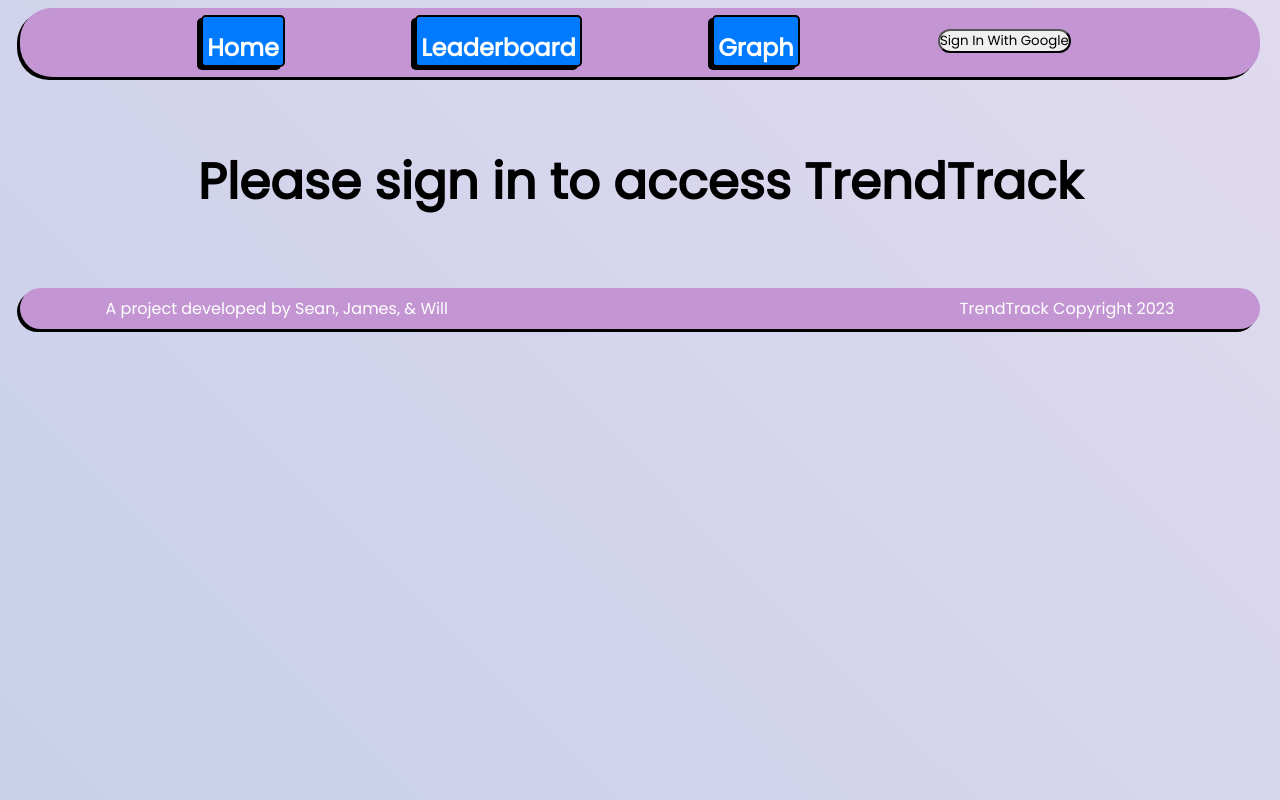
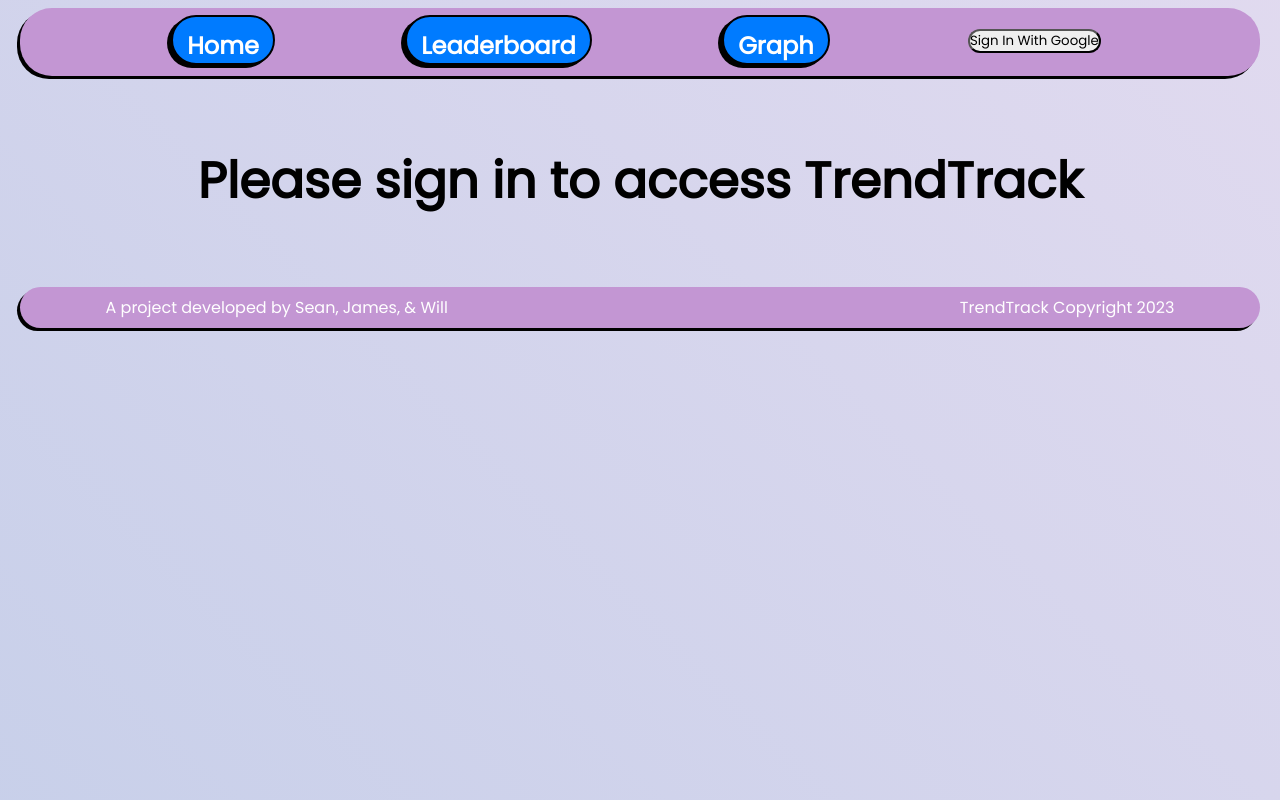
Before and after one commit to SeanRMcC/Hack-Harvard-2023, a React (Create React App) app: page / in a window 1280 px wide. Built offline with nearby package versions, Linux system fonts and the light colour scheme; no server answers.

Commit message:
minor UI changes

```diff
--- a/src/styles.css
+++ b/src/styles.css
@@ -62,9 +62,12 @@ nav ul {
 }
 
 .noConnect {
-  padding-top: 0.8rem;
+  padding-top: 0.7rem;
+  padding-left:10px;
+  padding-right:10px;
+  margin-bottom: 5px;
   border: 0.125rem solid black;
-  border-radius: 0.3rem;
+  border-radius: 2rem;
   background-color: var(--primary-color);
   box-shadow: -4px 3px black;
   transition: box-shadow 0.3s ease;
@@ -196,7 +199,7 @@ body {
   background-color: var(--primary-color); /* Background color for the stats */
   color: white; /* Text color for the stats */
   padding: 20px; /* Adjust the padding to your preference */
-  border-radius: 10px; /* Rounded corners for the stats */
+  border-radius: 2rem; /* Rounded corners for the stats */
 }
 
 .stats.animate {
```
